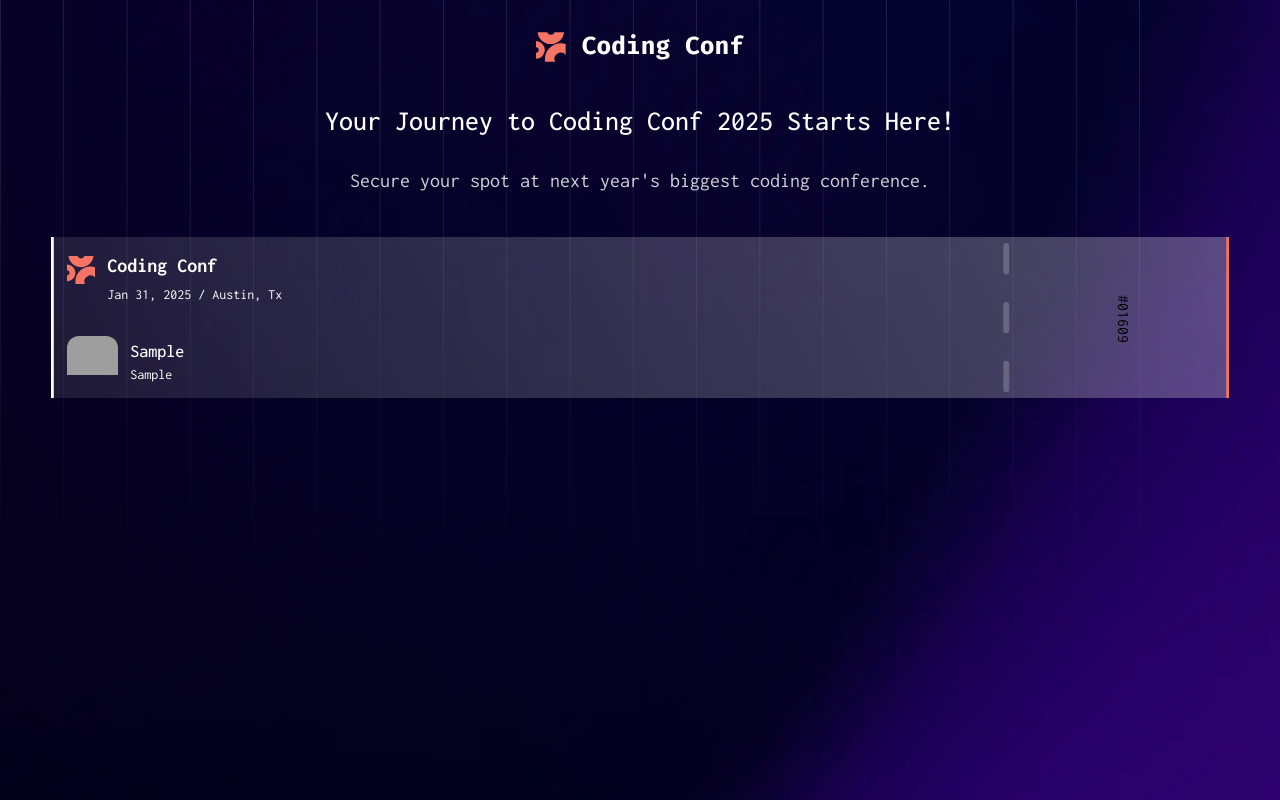
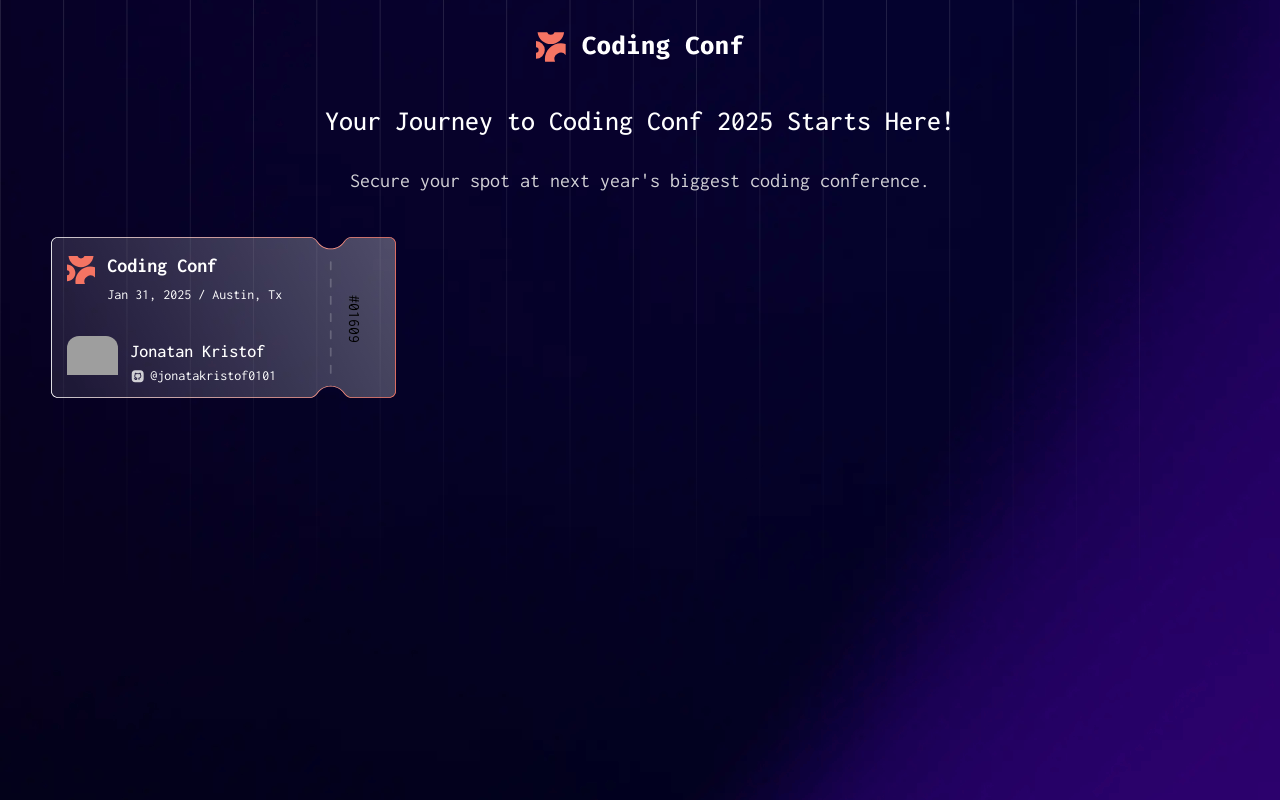
Before and after one commit to RealKendpr/conf-ticket-generator, a React (Vite) app: page / in a window 1280 px wide. Both pictures are taken after typing "Sample", "name@example.com", "Sample" into the empty fields and a click on the button "Generate My Ticket". Built offline with nearby package versions, Linux system fonts and the light colour scheme; grey boxes are pictures that could not be loaded.

Commit message:
set max and min sizes to preserve ticket pattern's fit and added github icon

```diff
--- a/src/components/ticket.tsx
+++ b/src/components/ticket.tsx
@@ -22,7 +22,7 @@ export default function Ticket({ formSubmitted }: { formSubmitted: boolean }) {
 
   return (
     // https://cssgrid-generator.netlify.app/
-    <div className="grid max-h-[161px] w-full grid-cols-[1fr_15%] grid-rows-2 gap-y-[34px] bg-[url(/images/pattern-ticket.svg)] bg-cover bg-center bg-no-repeat pt-[19px] pr-5 pb-[15px] pl-4">
+    <div className="grid max-h-[161px] min-h-[161px] max-w-[345px] min-w-[345px] grid-cols-[1fr_15%] grid-rows-2 gap-y-[34px] overflow-scroll bg-[url(/images/pattern-ticket.svg)] bg-cover bg-center bg-no-repeat pt-[19px] pr-5 pb-[15px] pl-4">
       <div className="text-neutral-0 col-start-1 col-end-2 row-start-1 row-end-2 flex">
         {/*  */}
         <div className="mr-3 size-7">
@@ -42,9 +42,28 @@ export default function Ticket({ formSubmitted }: { formSubmitted: boolean }) {
         </div>
         <div>
           <div className="mt-[6px] mb-2 text-lg leading-none font-medium">
-            {formData?.name}
+            {/* {formData?.name} */}
+            Jonatan Kristof
           </div>
-          <div className="text-sm leading-none">{formData?.ghUserName}</div>
+          <div className="flex items-center text-sm leading-none">
+            {/* {formData?.ghUserName} */}
+            <svg
+              xmlns="http://www.w3.org/2000/svg"
+              width="22"
+              height="23"
+              fill="none"
+              viewBox="0 0 22 23"
+              className="mr-1 size-4"
+            >
+              <path
+                fill="#D1D0D5"
+                fillRule="evenodd"
+                d="M13.022 15.221c.08.268.11.55.088.833l.002.44a.66.66 0 0 1-1.32 0v-.492c.025-.336-.074-.61-.276-.821a.66.66 0 0 1 .405-1.112c1.536-.17 2.559-.704 2.559-2.763 0-.515-.196-1.004-.55-1.375a.66.66 0 0 1-.142-.687c.108-.29.14-.598.096-.897-.225.076-.578.233-1.064.559a.66.66 0 0 1-.542.088 5.81 5.81 0 0 0-3.071 0 .66.66 0 0 1-.543-.088c-.48-.322-.831-.48-1.064-.556-.043.299-.01.606.096.895a.66.66 0 0 1-.14.684c-.359.377-.554.87-.551 1.39 0 2.032 1.027 2.576 2.568 2.768a.66.66 0 0 1 .394 1.112.992.992 0 0 0-.276.756l.001.475c0 .29-.192.549-.47.632a4.082 4.082 0 0 1-1.164.189c-1.22 0-1.799-.735-2.177-1.216-.157-.199-.319-.404-.43-.43a.66.66 0 0 1 .32-1.282c.55.137.867.54 1.147.895.377.478.64.817 1.449.691a2.174 2.174 0 0 1 .096-.683c-1.18-.31-2.778-1.177-2.778-3.904a3.296 3.296 0 0 1 .659-2 3.125 3.125 0 0 1 .17-1.948A.661.661 0 0 1 6.936 7c.192-.058.899-.166 2.214.648a7.105 7.105 0 0 1 3.186 0c1.315-.813 2.021-.704 2.213-.648a.66.66 0 0 1 .42.373c.267.62.325 1.3.172 1.949.428.57.66 1.26.66 1.984 0 2.76-1.596 3.617-2.778 3.915Zm1.252-11.853H6.846c-2.912 0-4.866 2.05-4.866 5.086v6.987c0 3.045 1.954 5.087 4.866 5.087h7.428c2.912 0 4.866-2.042 4.866-5.087V8.454c0-3.036-1.954-5.086-4.866-5.086Z"
+                clipRule="evenodd"
+              />
+            </svg>
+            <span>@jonatakristof0101</span>
+          </div>
         </div>
       </div>
       {/*  */}
```
Also changed, not shown: public/images/icon-github.svg (added).
